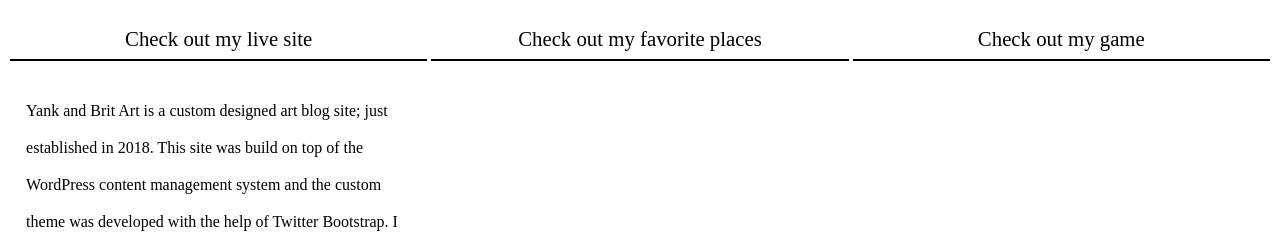
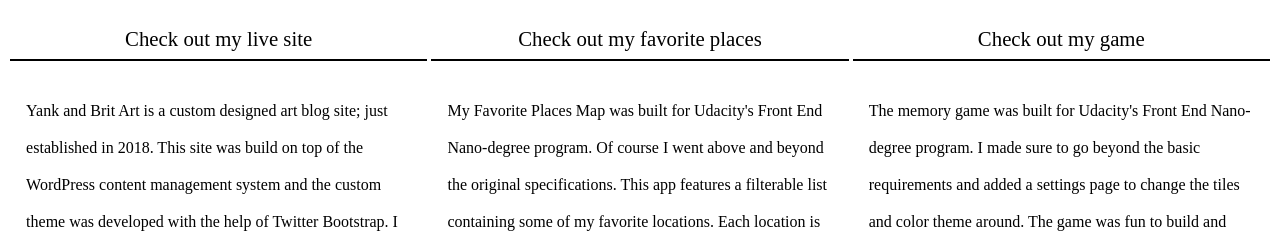
Before and after one commit to ARogala/PortfolioSite, a Gatsby site: page / in a window 1280 px wide. Shown: the part 716-952 px from the top of the page. Built offline with nearby package versions, Linux system fonts and the light colour scheme; Gatsby itself is replaced by a stand-in of ours.

Commit message:
update project descriptions

```diff
--- a/src/pages/index.js
+++ b/src/pages/index.js
@@ -47,7 +47,13 @@ export default () => (
 			<div className="featured-work__description-2">
 				<h3 className="heading-tertiary3">Favorite Places Map</h3>
 				<a href="https://arogala.github.io/FavoritePlacesMap/" className="featured-work__link">Check out my favorite places</a>
-				<p className="featured-work__description-p">
+				<p className="featured-work__description-p">My Favorite Places Map was built for Udacity's Front End Nano-degree program.
+				Of course I went above and beyond the original specifications.
+				This app features a filterable list containing some of my favorite locations.
+				Each location is displayed as a marker on a map, and clicking the marker displays an
+				information window about the location. Each information window contains a link the locations foursquare page,
+				a link to search the location on google maps, the locations address, and a street view of the location.
+				<a href="https://github.com/ARogala/FavoritePlacesMap">Favorite Places github</a>
 				</p>
 			</div>
 
@@ -57,7 +63,11 @@ export default () => (
 			<div className="featured-work__description-3">
 				<h3 className="heading-tertiary3">Memory Game</h3>
 				<a href="https://andrewrogalamemorygame.surge.sh/" className="featured-work__link">Check out my game</a>
-				<p className="featured-work__description-p"></p>
+				<p className="featured-work__description-p">The memory game was built for Udacity's Front End Nano-degree program.
+				I made sure to go beyond the basic requirements and added a settings page to change the tiles and color theme around.
+				The game was fun to build and works well on both desktop and mobile devices. I play it from time to time myself and my
+				nieces love it. Hope you enjoy it as well.
+				<a href="https://github.com/ARogala/fend-project-memory-game">Memory Game github</a></p>
 			</div>
 
 		</section>
--- a/src/pages/portfolio.js
+++ b/src/pages/portfolio.js
@@ -37,7 +37,9 @@ export default () => (
 			The idea was to have a custom home page for any internet browser on the computer.
 			It was designed for desktop and laptop computers specifically. Features include:
 			three search bars, personalized slide show, a custom clock with date, and popular icon links.
-			Check it out and feel free to use and modify to your liking. Requires some basic knowledge to set up. Updates coming soon.
+			Check it out and feel free to use and modify to your liking. Requires some basic knowledge to set up. This was my first
+			github project and as such I have learned a lot since then. I will admit it needs some work but I still use the
+			program eveyday and like the concept. Updates coming soon.
 			</p>
 		</div>
 
```
